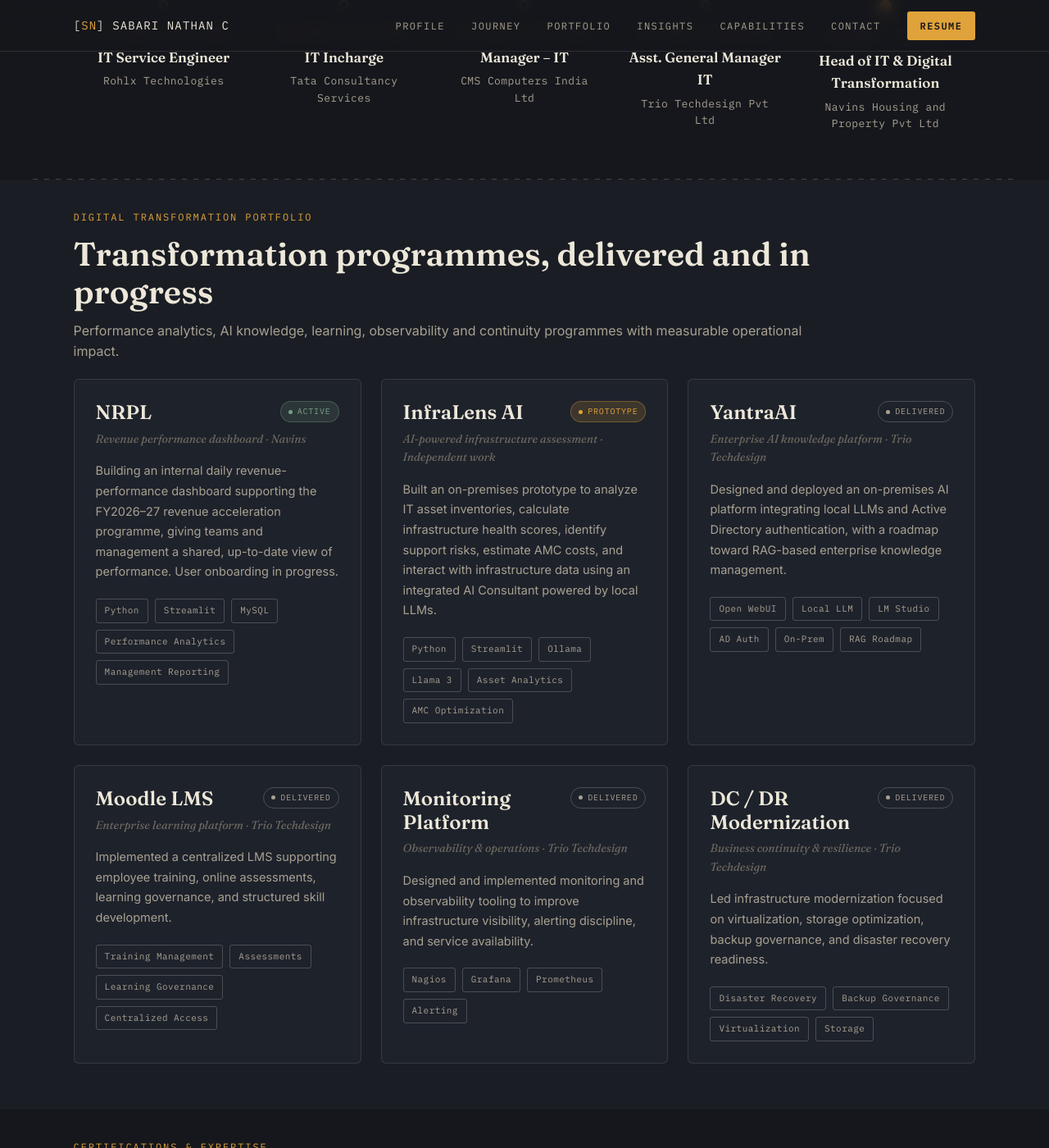
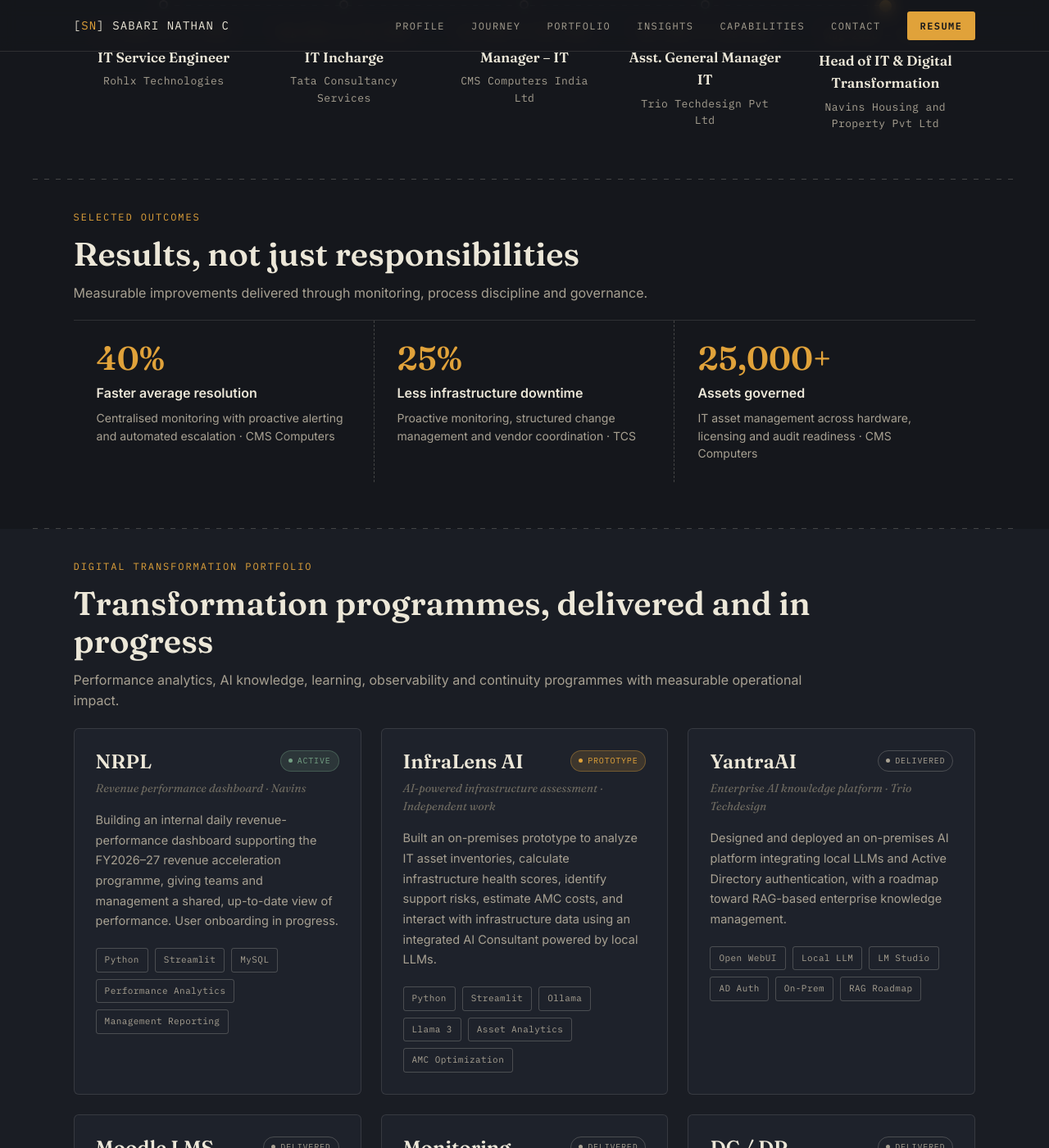
Before and after one commit to sabarinathan36/sabarinathan.github.io, a Jekyll site: the page built from index.html, in a window 1280 px wide and 1400 px high, scrolled down 1449 px. Shown: the whole window at 82% size. Built offline with Jekyll 4.4.1, drawn with Linux system fonts in a browser that asks for light colours; some of the changed text lies outside the part shown.

Commit message:
Preview: share tags, Selected Outcomes, Latest Insights, Education
Co-Authored-By: Claude Opus 5.5 <noreply@anthropic.com>
Claude-Session: https://claude.ai/code/session_01BaLC5aNBCsqdzu3kUoKfMG

```diff
--- a/index.html
+++ b/index.html
@@ -1,9 +1,18 @@
+---
+---
 <!DOCTYPE html>
 <html lang="en">
 <head>
     <meta charset="UTF-8">
     <meta name="viewport" content="width=device-width, initial-scale=1.0">
     <title>Sabari Nathan C | IT Operations & Digital Transformation Leader</title>
+    <meta name="description" content="IT and digital transformation leader with 16+ years in enterprise infrastructure, cybersecurity governance, service management and AI adoption.">
+    <meta property="og:type" content="profile">
+    <meta property="og:title" content="Sabari Nathan C | Head of IT &amp; Digital Transformation">
+    <meta property="og:description" content="IT and digital transformation leader with 16+ years in enterprise infrastructure, cybersecurity governance, service management and AI adoption.">
+    <meta property="og:url" content="https://sabarinathan.co.in/">
+    <meta property="og:image" content="https://sabarinathan.co.in/profileimage.jpeg">
+    <meta name="twitter:card" content="summary_large_image">
     <link rel="preconnect" href="https://fonts.googleapis.com">
     <link rel="preconnect" href="https://fonts.gstatic.com" crossorigin>
     <link href="https://fonts.googleapis.com/css2?family=Fraunces:ital,wght@0,500;0,600;0,700;0,900;1,400;1,500&family=Inter:wght@400;500;600;700&family=IBM+Plex+Mono:wght@400;500;600&display=swap" rel="stylesheet">
@@ -208,6 +217,38 @@
 
 <div class="divider"></div>
 
+<section class="outcomes-section section" id="outcomes">
+    <div class="section-inner">
+
+        <div class="section-title reveal">
+            <span class="eyebrow">Selected Outcomes</span>
+            <h2>Results, not just responsibilities</h2>
+            <p>Measurable improvements delivered through monitoring, process discipline and governance.</p>
+        </div>
+
+        <div class="outcome-grid reveal">
+            <div class="outcome-card">
+                <h3>40%</h3>
+                <p class="outcome-label">Faster average resolution</p>
+                <p class="outcome-context">Centralised monitoring with proactive alerting and automated escalation · CMS Computers</p>
+            </div>
+            <div class="outcome-card">
+                <h3>25%</h3>
+                <p class="outcome-label">Less infrastructure downtime</p>
+                <p class="outcome-context">Proactive monitoring, structured change management and vendor coordination · TCS</p>
+            </div>
+            <div class="outcome-card">
+                <h3>25,000+</h3>
+                <p class="outcome-label">Assets governed</p>
+                <p class="outcome-context">IT asset management across hardware, licensing and audit readiness · CMS Computers</p>
+            </div>
+        </div>
+
+    </div>
+</section>
+
+<div class="divider"></div>
+
 <section class="portfolio-section section" id="portfolio">
     <div class="section-inner">
 
@@ -318,6 +359,34 @@
     </div>
 </section>
 
+<div class="divider"></div>
+
+<section class="latest-insights section" id="insights">
+    <div class="section-inner">
+
+        <div class="section-title reveal">
+            <span class="eyebrow">Latest Insights</span>
+            <h2>Recent thinking on IT, governance and AI</h2>
+            <p>New articles every few days on the practical side of running and transforming enterprise IT.</p>
+        </div>
+
+        <div class="insight-grid insight-grid--home reveal">
+            {% for post in site.posts limit:3 %}
+            <article class="insight-card">
+                <span class="insight-category">{{ post.category }}</span>
+                <span class="insight-date">{{ post.date | date: "%d %b %Y" }}</span>
+                <h3>{{ post.title }}</h3>
+                <p>{{ post.excerpt | strip_html | truncate: 140 }}</p>
+                <a href="{{ post.url }}" class="article-link">Read Article →</a>
+            </article>
+            {% endfor %}
+        </div>
+
+        <a href="insights.html" class="btn btn-secondary view-all reveal">View all articles →</a>
+
+    </div>
+</section>
+
 <section class="capabilities section" id="capabilities">
     <div class="section-inner">
 
@@ -338,6 +407,14 @@
                 <span class="chip">CCNA</span>
                 <span class="chip">RHEL</span>
                 <span class="chip">CISM — In Progress</span>
+            </div>
+        </div>
+
+        <div class="cap-group reveal">
+            <span class="cap-label">Education</span>
+            <div class="chip-grid">
+                <span class="chip">MBA, Information Systems Management · Manipal University Jaipur</span>
+                <span class="chip">B.E., Computer Science &amp; Engineering · Anna University</span>
             </div>
         </div>
 
--- a/style.css
+++ b/style.css
@@ -1162,3 +1162,53 @@ text-decoration: underline;
 body.insights-page section.section{
     padding:20px var(--gutter) !important;
 }
+
+/* ============================================================
+   SELECTED OUTCOMES
+   ============================================================ */
+.outcome-grid{
+    display:grid;
+    grid-template-columns:repeat(3,1fr);
+    border-top:1px solid var(--line);
+}
+.outcome-card{
+    padding:24px 28px;
+    border-right:1px dashed var(--line-strong);
+}
+.outcome-card:last-child{ border-right:none; }
+.outcome-card h3{
+    font-family:var(--font-display);
+    font-weight:600;
+    font-size:40px;
+    line-height:1.1;
+    color:var(--amber);
+    margin-bottom:8px;
+}
+.outcome-label{
+    font-weight:600;
+    color:var(--paper);
+    margin-bottom:6px;
+}
+.outcome-context{
+    font-size:14px;
+    line-height:1.55;
+    color:var(--paper-dim);
+}
+
+/* ============================================================
+   LATEST INSIGHTS (HOME)
+   ============================================================ */
+.insight-grid--home{ grid-template-columns:repeat(3,1fr); }
+.insight-grid--home .insight-card{ padding-top:22px; }
+.insight-grid--home .insight-card h3{ font-family:var(--font-display); font-size:20px; padding-right:4px; }
+.view-all{ margin-top:24px; display:inline-flex; }
+
+@media (max-width:980px){
+    .insight-grid--home{ grid-template-columns:1fr 1fr; }
+}
+@media (max-width:768px){
+    .outcome-grid{ grid-template-columns:1fr; }
+    .outcome-card{ border-right:none; border-bottom:1px dashed var(--line-strong); padding:20px 0; }
+    .outcome-card:last-child{ border-bottom:none; }
+    .insight-grid--home{ grid-template-columns:1fr; }
+}
```
Also changed, not shown: _layouts/default.html (+9 -0 lines).
